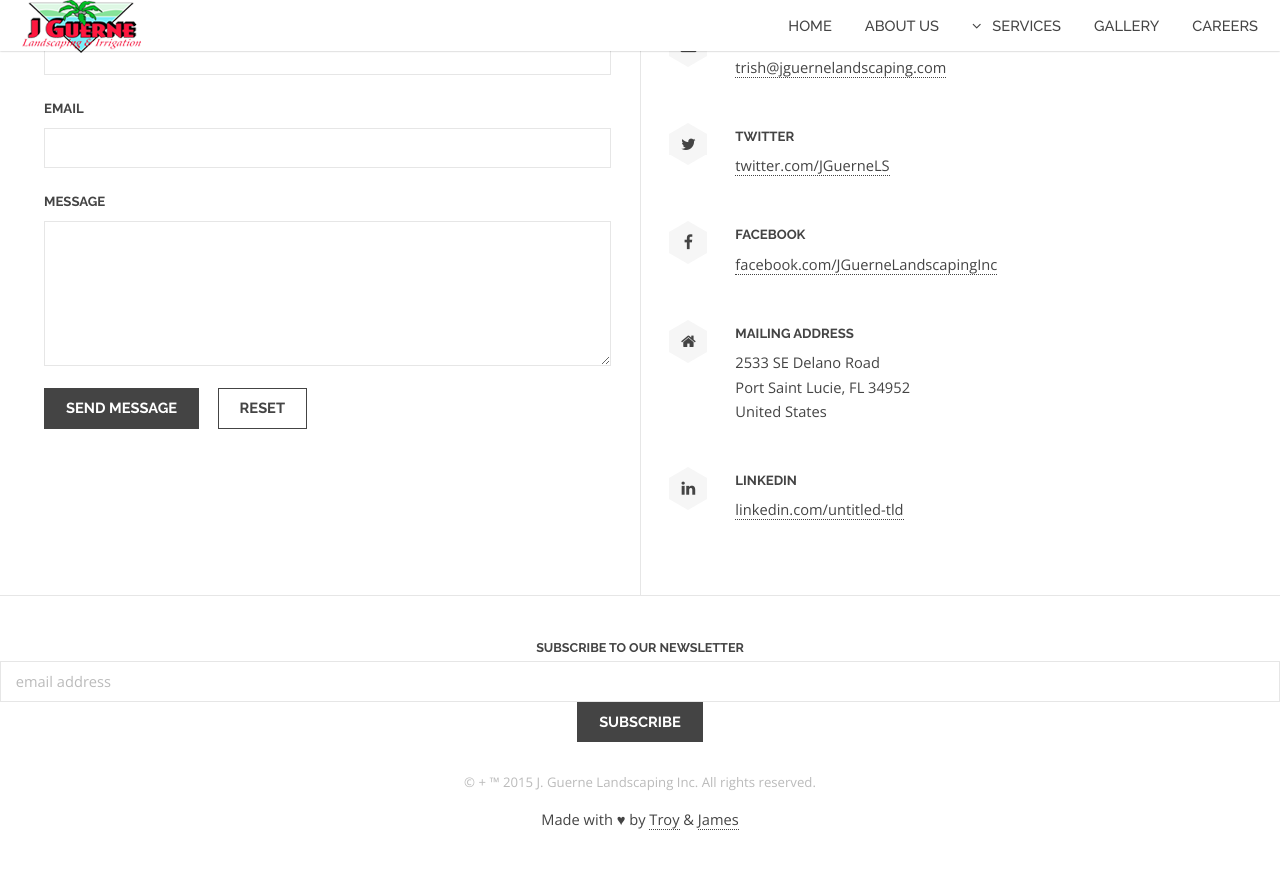
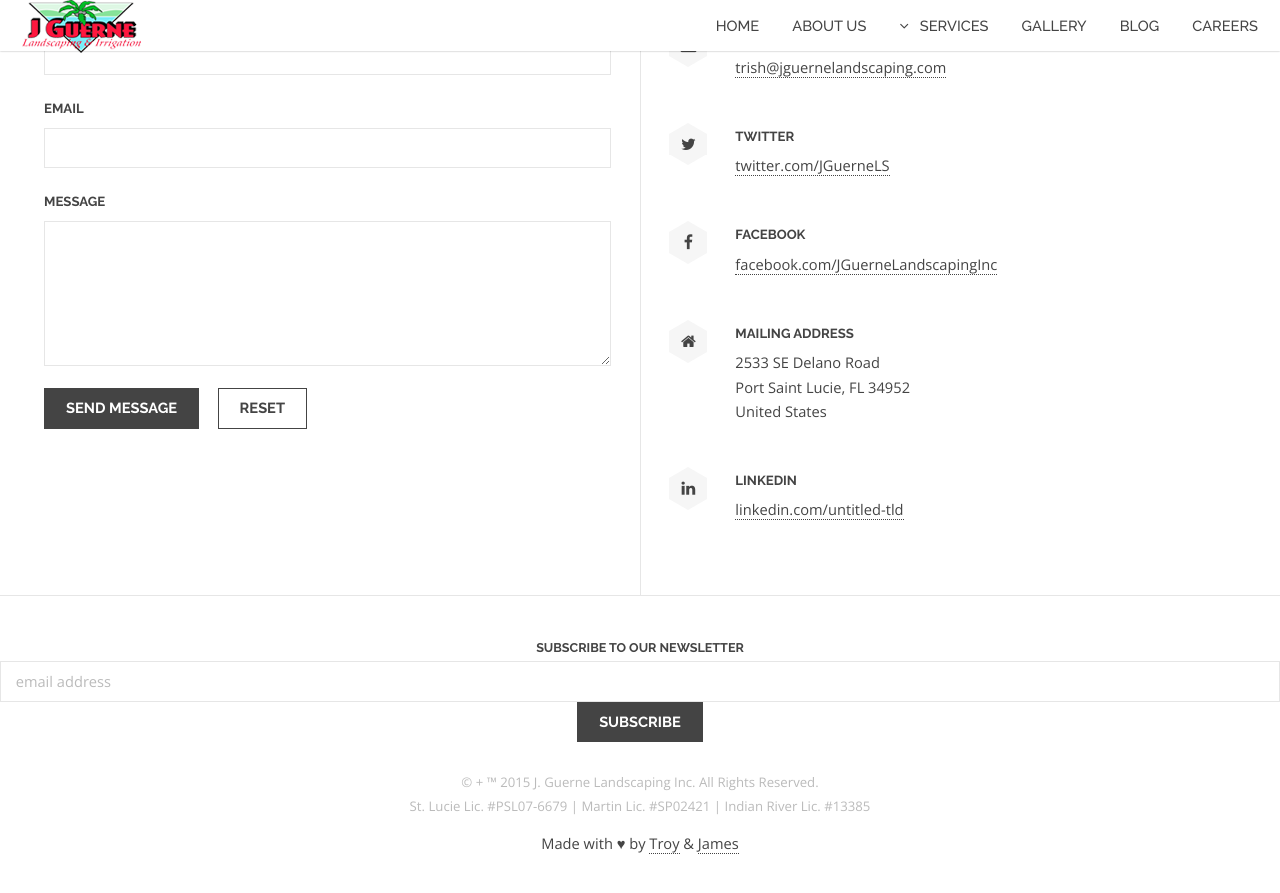
Before and after one commit to Guerne/jguernelandscaping, a Jekyll site: the page built from index.html, in a window 1280 px wide and 900 px high, scrolled down 4179 px. Shown: the top 893 px of the window. Built offline with Jekyll 4.4.1, drawn with Linux system fonts in a browser that asks for light colours; nearby versions of some CDN libraries; comment, search, counter and statistics services are not loaded.

Commit message:
Fixing end tags + adding content

```diff
--- a/_includes/footer.html
+++ b/_includes/footer.html
@@ -23,7 +23,8 @@
   <!--End mc_embed_signup-->
 
   <div class="inner">
-    <p class="copyright">&copy; + &trade; 2015 J. Guerne Landscaping Inc. All rights reserved.</p>
+    <p class="copyright">&copy; + &trade; 2015 J. Guerne Landscaping Inc. All Rights Reserved.<br/>
+    St. Lucie Lic. #PSL07-6679 | Martin Lic. #SP02421 | Indian River Lic. #13385</p>
     <p>Made with ♥ by <a href="https://twitter.com/raptblue">Troy</a> & <a href="https://twitter.com/jamesguerne">James</a>
   </div>
 </footer>
--- a/_includes/navbar.html
+++ b/_includes/navbar.html
@@ -21,6 +21,7 @@
         </ul>
       </li>
       <li><a href="{{ "/gallery" | prepend: site.baseurl }}" title="Gallery">Gallery</a></li>
+      <li><a href="{{ "/blog" | prepend: site.baseurl }}" title="Blog">Blog</a></li>
       <li><a href="{{ "/careers" | prepend: site.baseurl }}" title="Careers">Careers</a></li>
     </ul>
   </nav>
--- a/gallery.html
+++ b/gallery.html
@@ -10,6 +10,8 @@
 						<h2>No Sidebar</h2>
 						<p>Sed magna in pharetra ultricies dolor sit amet consequat adipiscing lorem.</p>
 					</header>
+				</div>
+			</section>
 
 <!-- Portfolio Wrapper -->
 					<div class="wrapper">
--- a/maintenance.html
+++ b/maintenance.html
@@ -7,14 +7,14 @@
 				<div class="inner">
 
 					<header class="major">
-						<h2>Left Sidebar</h2>
-						<p>Sed magna in pharetra ultricies dolor sit amet consequat adipiscing lorem.</p>
+						<h2>Maintenance Plans</h2>
+						<p>From basic service to all-inclusive plans, we have you convered. We service residential and commercial on our maintenance route.</p>
 					</header>
 
 					<!-- Content -->
 						<div class="content">
 							<a href="#" class="image fit"><img src="images/pic07.jpg" alt="" /></a>
-							<h3>Dolore Amet Consequat</h3>
+							<h3>Residential</h3>
 							<p>Aliquam massa urna, imperdiet sit amet mi non, bibendum euismod est. Curabitur mi justo, tincidunt vel eros ullamcorper, porta cursus justo. Cras vel neque eros. Vestibulum diam quam, mollis at magna consectetur non, malesuada quis augue. Morbi tincidunt pretium interdum est. Curabitur mi justo, tincidunt vel eros ullamcorper, porta cursus justo. Cras vel neque eros. Vestibulum diam.</p>
 							<p>Vestibulum diam quam, mollis at consectetur non, malesuada quis augue. Morbi tincidunt pretium interdum. Morbi mattis elementum orci, nec dictum porta cursus justo. Quisque ultricies lorem in ligula condimentum, et egestas turpis sagittis. Cras ac nunc urna. Nullam eget lobortis purus. Phasellus vitae tortor non est placerat tristique.</p>
 							<h3>Sed Magna Ornare</h3>
```
